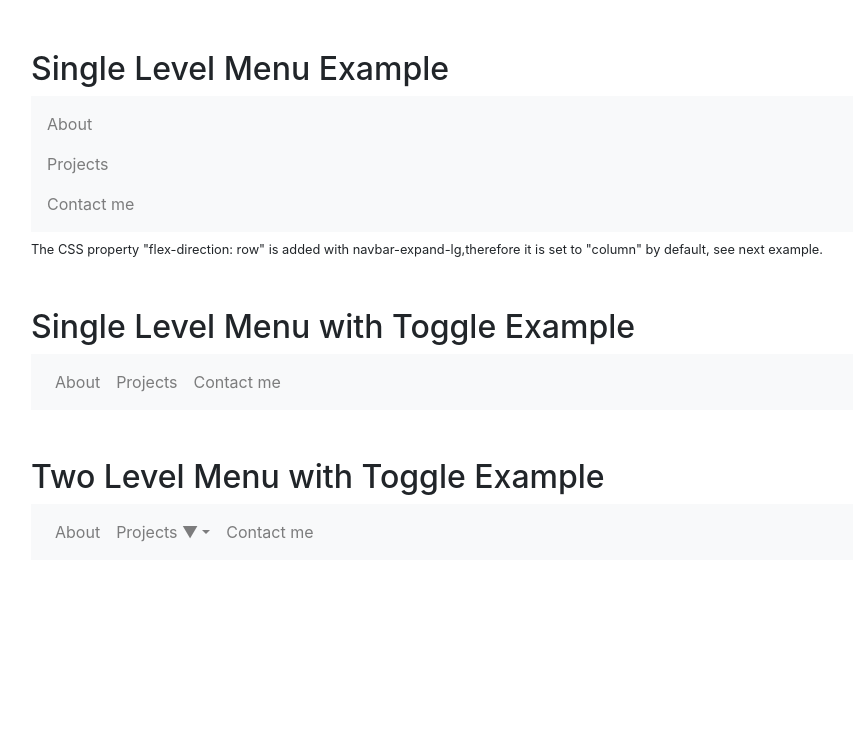
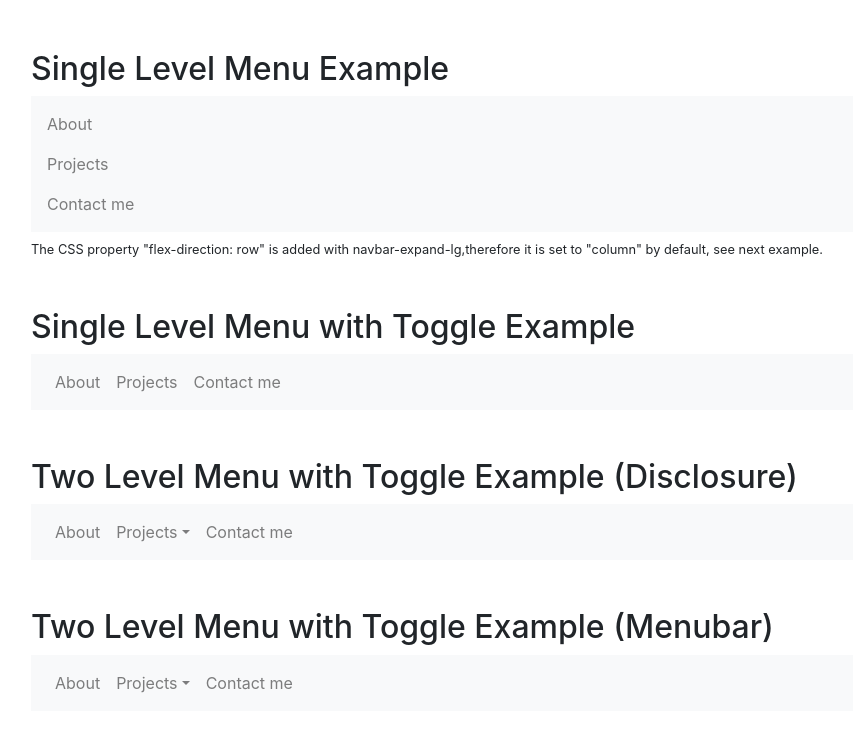
Before and after one commit to mandrasch/accessible-menu-bootstrap-examples, an Eleventy site: page bs4-examples.njk in a window 1280 px wide. Shown: the whole page, without its empty margins (54-907 px from the left). Built offline with nearby package versions, Linux system fonts and the light colour scheme; Eleventy itself is replaced by a stand-in of ours; files that its build step writes are made by us from their sources.

Commit message:
remove dropdown html codes

```diff
--- a/bs4-examples.njk
+++ b/bs4-examples.njk
@@ -76,9 +76,9 @@ layout: layouts/bs4.njk
   </script>
 </div>
 
-<!-- // Two Level Menu with Toggle Example // -->
+<!-- // Two Level Menu with Toggle Example (Disclosure) // -->
 <div class="mb-5">
-  <h2>Two Level Menu with Toggle Example</h2>
+  <h2>Two Level Menu with Toggle Example (Disclosure)</h2>
   <nav id="main-nav-two-level-menu-with-toggle" aria-label="Main" class="navbar navbar-expand-lg navbar-light bg-light">
     <button aria-label="Toggle main menu" class="navbar-toggler">
       <span class="navbar-toggler-icon"></span>
@@ -89,7 +89,7 @@ layout: layouts/bs4.njk
           <a href="/about" class="nav-link">About</a>
         </li>
         <li class="nav-item dropdown">
-          <a href="#" class="nav-link dropdown-toggle">Projects ▼</a>
+          <a href="#" class="nav-link dropdown-toggle">Projects</a>
           <ul class="dropdown-menu">
             <li class="nav-item">
               <a href="/projects/awesome" class="dropdown-item">Awesome project</a>
@@ -116,3 +116,48 @@ layout: layouts/bs4.njk
     });
   </script>
 </div>
+
+<!-- // Two Level Menu with Toggle Example (Menubar) // -->
+<div class="mb-5">
+  <h2>Two Level Menu with Toggle Example (Menubar)</h2>
+  <nav
+    id="main-nav-two-level-menu-with-toggle-menubar"
+    aria-label="Main"
+    class="navbar navbar-expand-lg navbar-light bg-light"
+  >
+    <button aria-label="Toggle main menu" class="navbar-toggler">
+      <span class="navbar-toggler-icon"></span>
+    </button>
+    <div class="collapse navbar-collapse">
+      <ul class="navbar-nav">
+        <li class="nav-item">
+          <a href="/about" class="nav-link">About</a>
+        </li>
+        <li class="nav-item dropdown">
+          <a href="#" class="nav-link dropdown-toggle">Projects</a>
+          <ul class="dropdown-menu">
+            <li class="nav-item">
+              <a href="/projects/awesome" class="dropdown-item">Awesome project</a>
+            </li>
+            <li class="nav-item">
+              <a href="/projects/not-so-awesome" class="dropdown-item">Not-so-awesome project</a>
+            </li>
+          </ul>
+        </li>
+        <li class="nav-item">
+          <a href="/contact" class="nav-link">Contact me</a>
+        </li>
+      </ul>
+    </div>
+  </nav>
+
+  <script type="text/javascript">
+    window.addEventListener("load", function (event) {
+      const menu = new AccessibleMenuBootstrap4.Bootstrap4Menubar({
+        menuElement: document.querySelector("#main-nav-two-level-menu-with-toggle-menubar .navbar-nav"),
+        controllerElement: document.querySelector("#main-nav-two-level-menu-with-toggle-menubar .navbar-toggler"),
+        containerElement: document.querySelector("#main-nav-two-level-menu-with-toggle-menubar .navbar-collapse"),
+      });
+    });
+  </script>
+</div>
```
